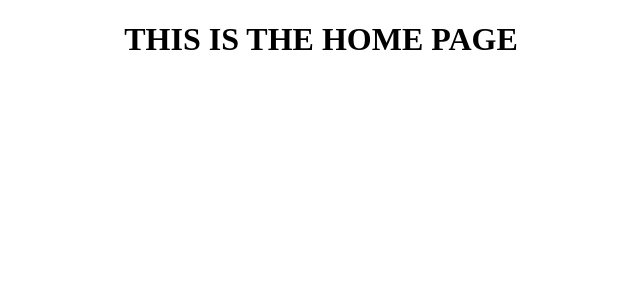
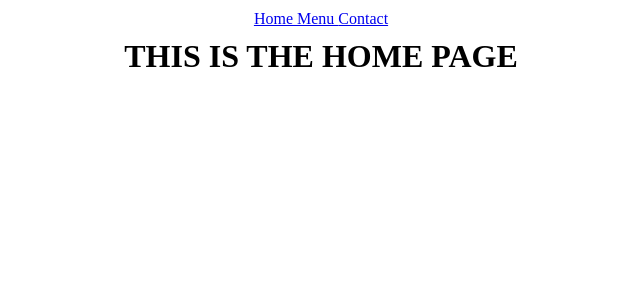
Before and after one commit to yuasys/episode1, a React (Vite) app: page / in a window 1280 px wide. Shown: the top 300 px of the page, without its empty margins (319-959 px from the left). Built offline with nearby package versions, Linux system fonts and the light colour scheme.

Commit message:
Add Navbar

```diff
--- a/src/App.css
+++ b/src/App.css
@@ -16,8 +16,9 @@ button {
   margin-top: 10px;
 }
 
-h1 {
+h1, div {
   text-align: center;
+  margin-top: 10px;
 }
 
 .addTask {
--- a/src/App.jsx
+++ b/src/App.jsx
@@ -3,11 +3,13 @@ import {BrowserRouter as Router, Routes, Route } from 'react-router-dom';
 import {Home} from './pages/Home';
 import {Menu} from './pages/Menu';
 import {Contact} from './pages/Contact';
+import {Navbar} from './pages/Navbar';
 
 function App() {
   return (
     <div>
     <Router>
+      <Navbar />
       <Routes>
         <Route path="/" element={<Home/>} />
         <Route path="/menu" element={<Menu/>} />
--- /dev/null
+++ b/src/pages/Navbar.jsx
@@ -0,0 +1,12 @@
+import { Link } from "react-router-dom";
+
+export const Navbar = () => {
+    return (
+        <div>
+        <Link to="/"> Home </Link>
+        <Link to="/menu"> Menu </Link>
+        <Link to="/contact"> Contact</Link>
+      </div>
+
+    );
+}
```
